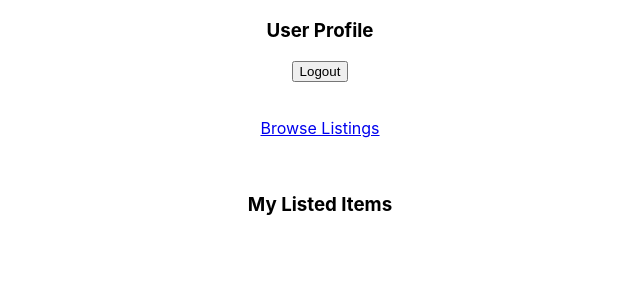
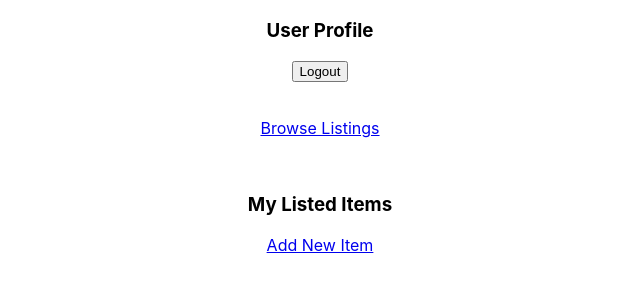
Before and after one commit to BW-MyTechStuff/Frontend, a React (Create React App) app: page /user-dashboard in a window 1280 px wide. Shown: the top 300 px of the page, without its empty margins (320-960 px from the left). Built offline with nearby package versions, Linux system fonts and the light colour scheme; no server answers; sample sign-in values are in the browser's storage.

Commit message:
add new item button/link

```diff
--- a/src/components/UserDashboard.js
+++ b/src/components/UserDashboard.js
@@ -42,12 +42,15 @@ export default function UserDashboard(props) {
             <br />
             <div className="listing-container">
                 {/* <div className="currently-renting">
-                    not sure if this is possible rn
-                </div> */}
+                        not sure if this is possible rn
+                    </div> */}
                 <div className="owner-listings">
                     <h3>My Listed Items</h3>
                     <Link to="my-listing-item-view">
                         {(user.items ? user.items.map(item => {return item.itemname}) : null)}
+                    </Link>
+                    <Link to="/add-new-item" >
+                        <p>Add New Item</p>
                     </Link>
                 </div>
             </div>
```
